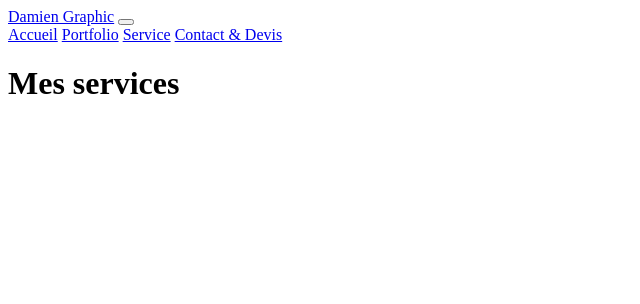
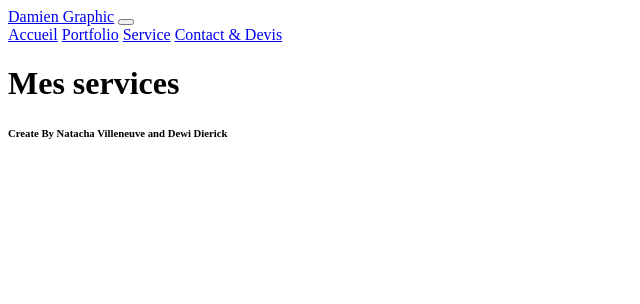
Before and after one commit to Koyuki13/Damien-Graphic, a Symfony app: template templates/services/index.html.twig in a window 1280 px wide. Shown: the top 304 px of the page, without its empty margins (0-640 px from the left). Run offline with Twig, Linux system fonts and the light colour scheme; the template is opened without the code that fills it, so the values that code supplies are empty; some libraries are stand-ins or nearby versions.

Commit message:
add footer

```diff
--- a/assets/scss/app.scss
+++ b/assets/scss/app.scss
@@ -6,6 +6,7 @@
 @import "call_to_action";
 @import "projet";
 @import "detail_projet";
+@import "footer";
 
 @import "~bootstrap/scss/bootstrap";
 
--- /dev/null
+++ b/assets/scss/footer.scss
@@ -0,0 +1,6 @@
+@import "vars";
+
+.footer {
+  font-family: $nav-font;
+  background-color: $light-color;
+}
--- a/templates/base.html.twig
+++ b/templates/base.html.twig
@@ -33,6 +33,7 @@
 
 {% block main %}{% endblock main %}
 {% block footer %}
+    {% include 'parts/_footer.html.twig' %}
 {% endblock %}
 
 {% block javascripts %}
--- a/templates/home/index.html.twig
+++ b/templates/home/index.html.twig
@@ -10,7 +10,7 @@
         </div>
         <div class="right col-12 col-lg-6">
             <div class="image-profile mt-5">
-                <img src="{{ asset('uploads/images/' ~ info.picture) }}" alt="{{ info.imageName }}">
+                <img src="{{ asset('uploads/images/' ~ info.image) }}" alt="{{ info.image }}">
             </div>
             <div class="body-progile m-md-5">
                 <h1 class="text-center">{{ info.fullname }} - {{ info.job }}</h1>
--- /dev/null
+++ b/templates/parts/_footer.html.twig
@@ -0,0 +1,11 @@
+<footer class="footer w-100">
+    <div class="row text-center d-flex justify-content-between my-4 w-100 mx-0">
+
+        <div class="col-md-3">
+            <h6 class="font-weight-bold m-0">
+                Create By Natacha Villeneuve and Dewi Dierick
+            </h6>
+        </div>
+
+    </div>
+</footer>
```
